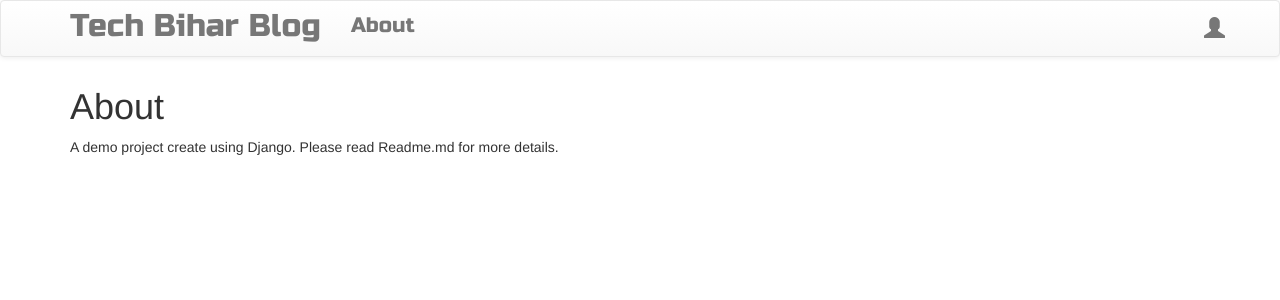
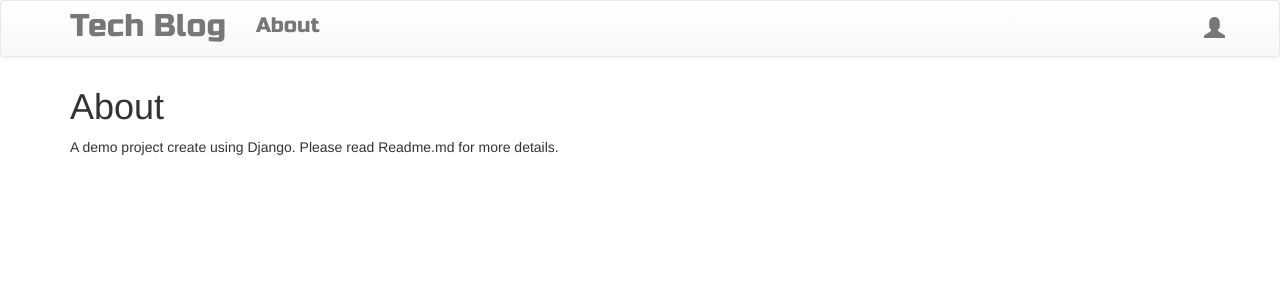
Before and after one commit to nitr-himanshu/learn_django, a Django app: page /about/ in a window 1280 px wide. Shown: the top 300 px of the page. Run offline with Django 3.2, Linux system fonts and the light colour scheme; some libraries are stand-ins or nearby versions.

Commit message:
Update Readme.md

```diff
--- a/blog/templates/blog/base.html
+++ b/blog/templates/blog/base.html
@@ -32,7 +32,7 @@
 
 
       <ul class="nav navbar-nav">
-        <li><a class='navbar-brand bigbrand' href="{% url 'post_list' %}">Tech Bihar Blog</a></li>
+        <li><a class='navbar-brand bigbrand' href="{% url 'post_list' %}">Tech Blog</a></li>
         <li><a href="{% url 'about'%}">About</a></li>
 
       </ul>
```
Also changed, not shown: README.md, blog/migrations/0002_auto_20230219_1835.py (added), db.sqlite3, img/techBlog.png (added), 1 other file.
